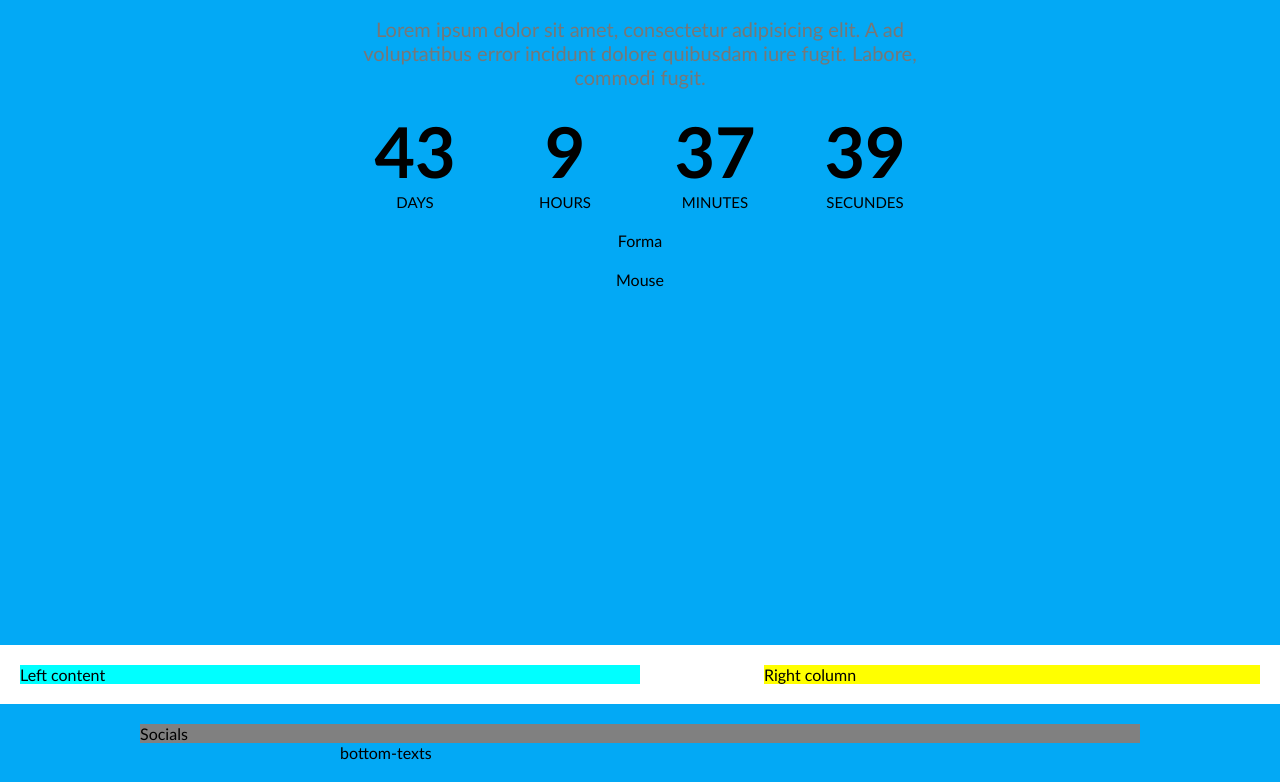
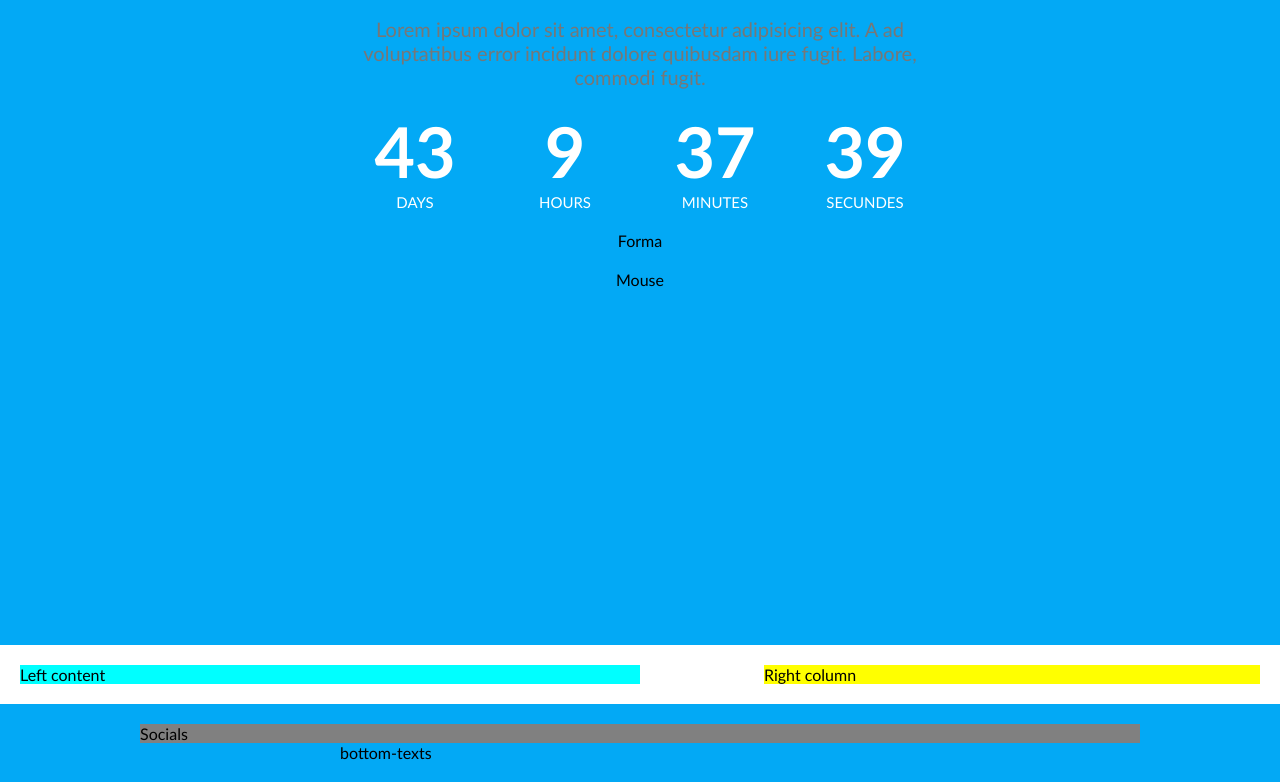
Before and after one commit to R3MIGIJUS/11-Comming-soon, a website with bundled scripts: page index.html in a window 1280 px wide. Shown: the part 155-937 px from the top of the page. Built offline with nearby package versions, Linux system fonts and the light colour scheme; files whose address does not match are found by name.

Commit message:
Render clock

```diff
--- a/css/base/variables.css
+++ b/css/base/variables.css
@@ -4,6 +4,8 @@
 --secondary-color : #EA1E63;
 --dark-color: #000000;
 --grey-color: #777;
+--light-color: #fff;
+
 
 
 }
--- a/css/components/clock.css
+++ b/css/components/clock.css
@@ -4,7 +4,7 @@
     flex-wrap: wrap;
     width: 100%;
     text-transform: uppercase;
-    color: var(--white-color);
+    color: var(--light-color);
     font-size: 15px;
     gap:30px 0;
 }
```
Also changed, not shown: index.html (+0 -1 lines).
